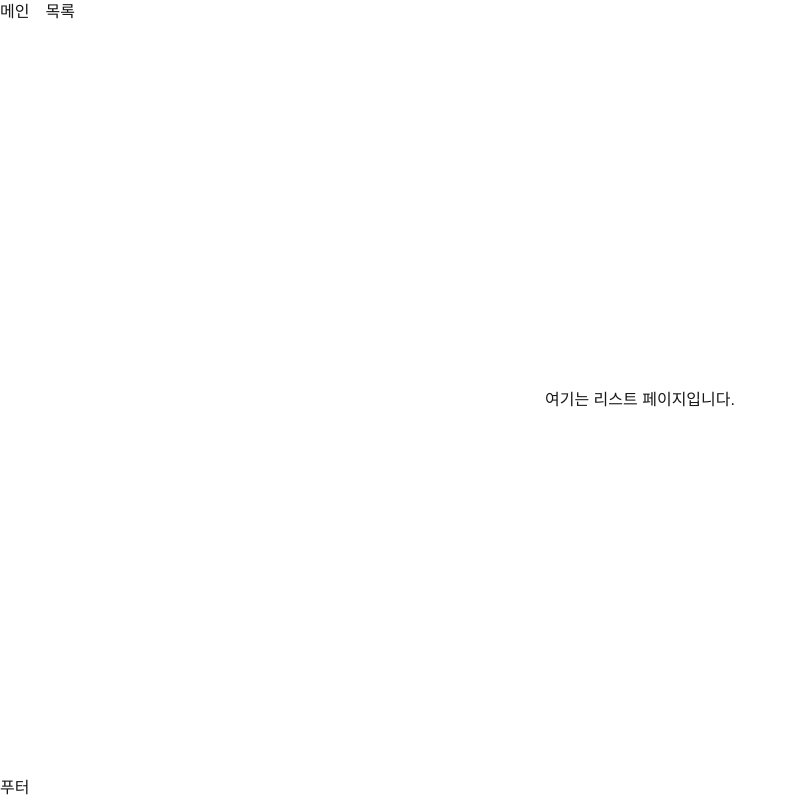
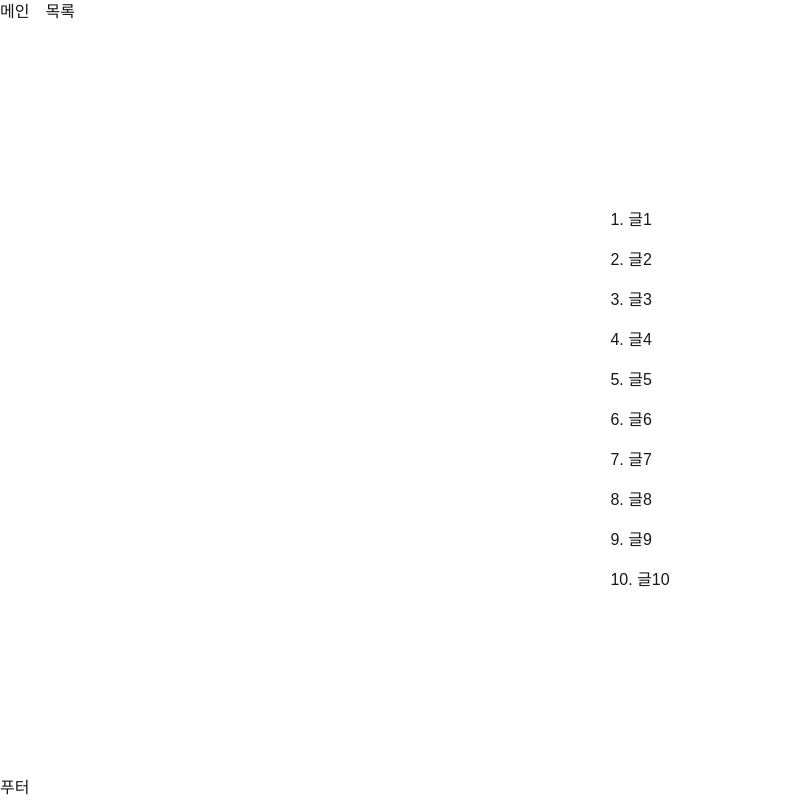
Before and after one commit to RkdJIHYE/NodeJs_front, a Next.js app: page /list in a window 1280 px wide. Shown: the whole page, without its empty margins (0-791 px from the left). Built offline with nearby package versions, Linux system fonts and the light colour scheme.

Commit message:
Feat:post

```diff
--- a/app/list/page.tsx
+++ b/app/list/page.tsx
@@ -1,4 +1,24 @@
 "use client";
 export default function Home() {
-    return <div>여기는 리스트 페이지입니다.</div>;
+    const posts = [
+        {"id": 1, "title": "글1"},
+        {"id": 2, "title": "글2"},
+        {"id": 3, "title": "글3"},
+        {"id": 4, "title": "글4"},
+        {"id": 5, "title": "글5"},
+        {"id": 6, "title": "글6"},
+        {"id": 7, "title": "글7"},
+        {"id": 8, "title": "글8"},
+        {"id": 9, "title": "글9"},
+        {"id": 10, "title": "글10"}
+    ]
+    return (
+        <ul>
+            {posts.map((post)=>(
+                <li key={post.id} className="p-2">
+                    {post.id}. {post.title}
+                </li>
+            ))}
+        </ul>
+    );
 }
```
